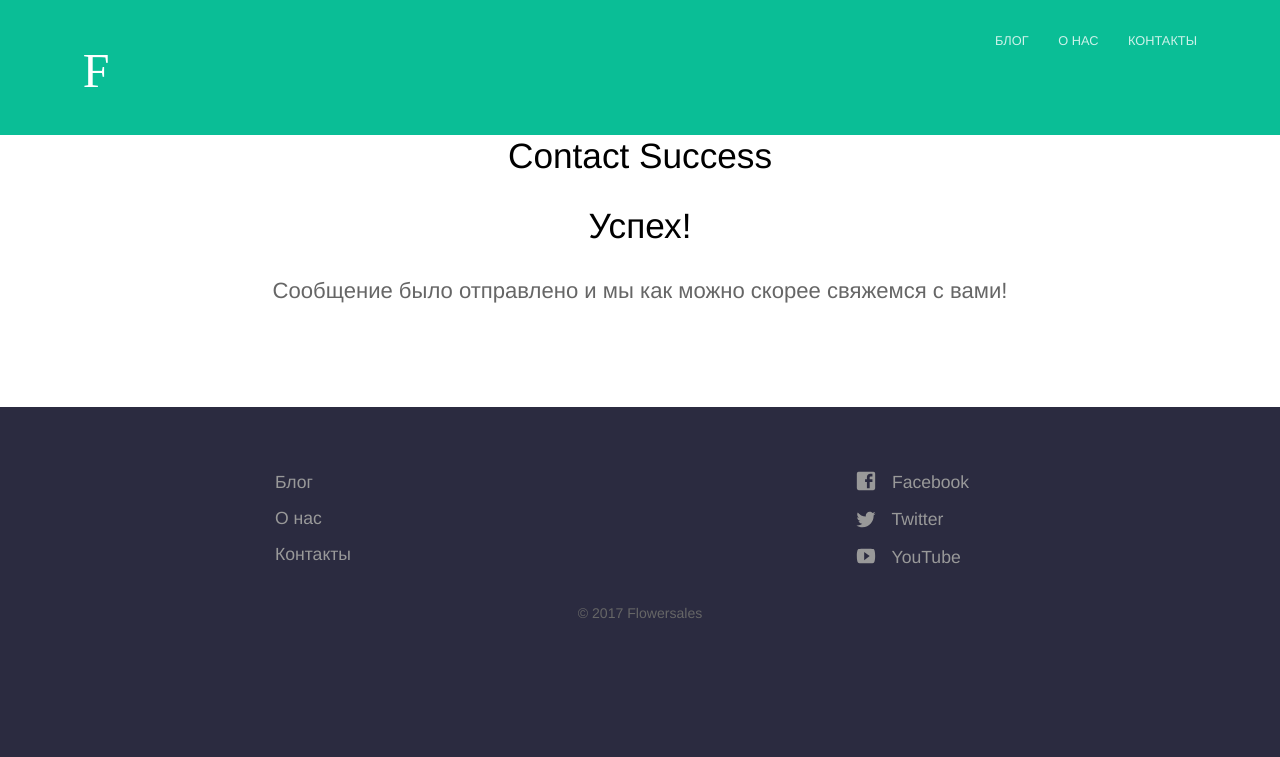
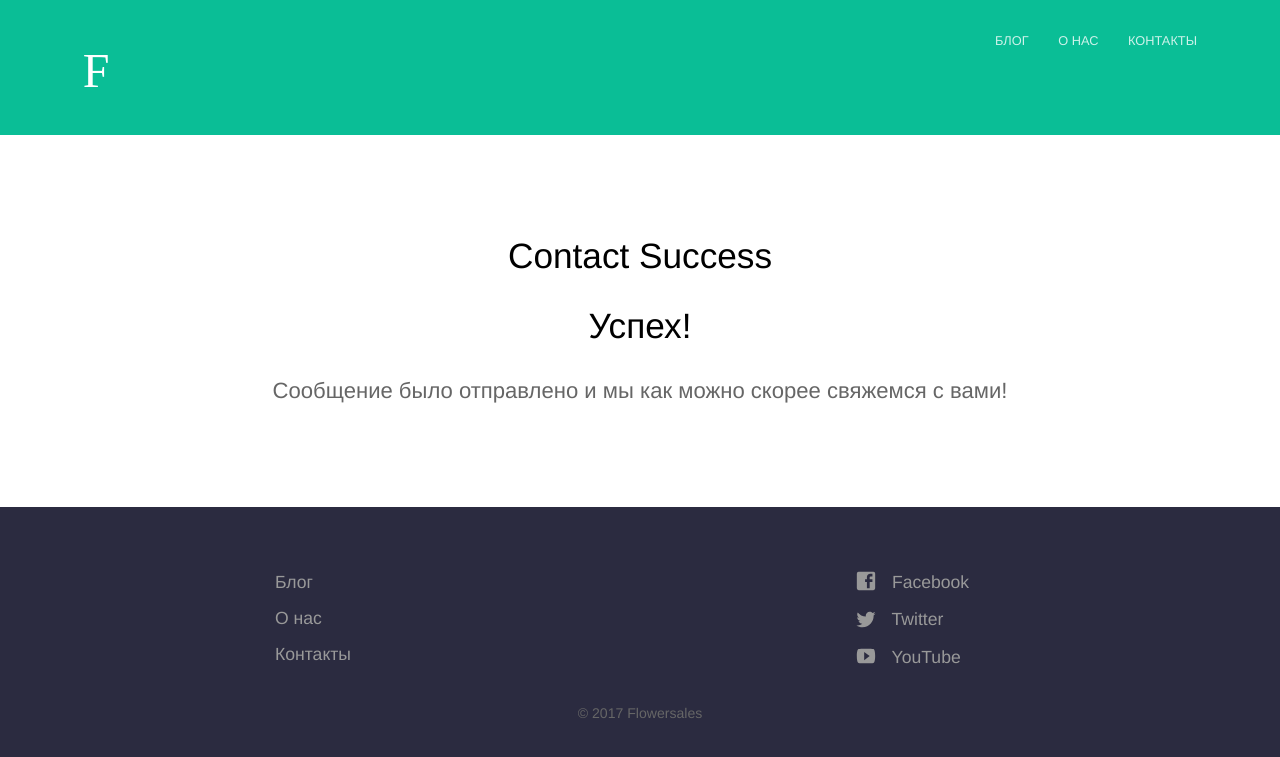
Before and after one commit to vasilenkoigor/Flowersales, a Jekyll site: the page built from contact-success.html, in a window 1280 px wide. Shown: the top 757 px of the page. Built offline with Jekyll 4.4.1, drawn with Linux system fonts in a browser that asks for light colours.

Commit message:
Layout updated

```diff
--- a/_sass/layout.scss
+++ b/_sass/layout.scss
@@ -66,7 +66,7 @@ header {
 }
 
 section {
-	padding: 0px 0;
+	padding: 100px 0;
 }
 
 section + section {
```
Also changed, not shown: index.md (+1 -1 lines), images/Screenshot1.jpg (added), images/Screenshot2.jpg (added), images/Screenshot3.jpg (added), images/Screenshot4.jpg (added), images/Screenshot5.jpg (added).
